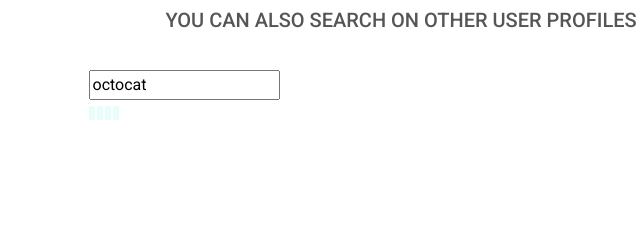
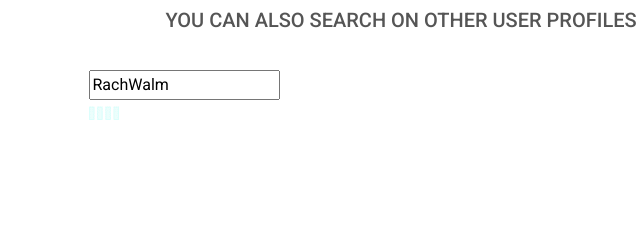
Before and after one commit to RachWalm/Resume-project, a plain HTML site: page github.html in a window 1280 px wide. Shown: the part 559-799 px from the top of the page, 239-879 px from the left. Drawn offline with nearby package versions, Linux system fonts and the light colour scheme; no server answers.

Commit message:
Change search name to my profile

```diff
--- a/github.html
+++ b/github.html
@@ -72,7 +72,7 @@
                 <h5 class="uppercase text-center">You can also search on other user profiles</h5>
 
                 <div class="center-form">
-                    <input type="text" id="gh-username" value="octocat" oninput="fetchGitHubInformation()" />
+                    <input type="text" id="gh-username" value="RachWalm" oninput="fetchGitHubInformation()" />
                     <div id="gh-user-data"></div>
                     <div id="gh-repo-data"></div>
 
```
